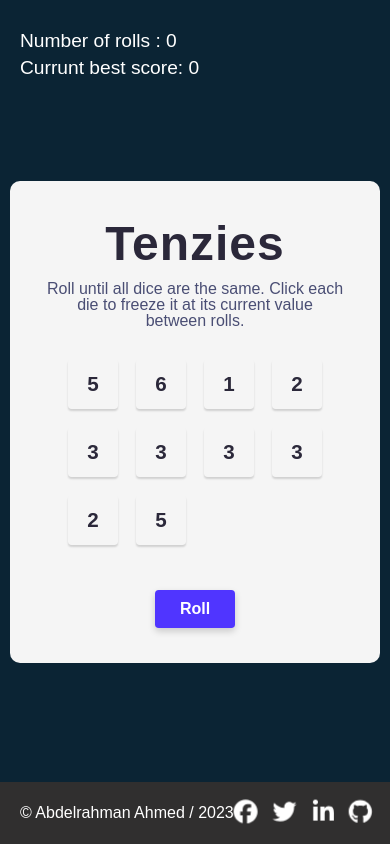
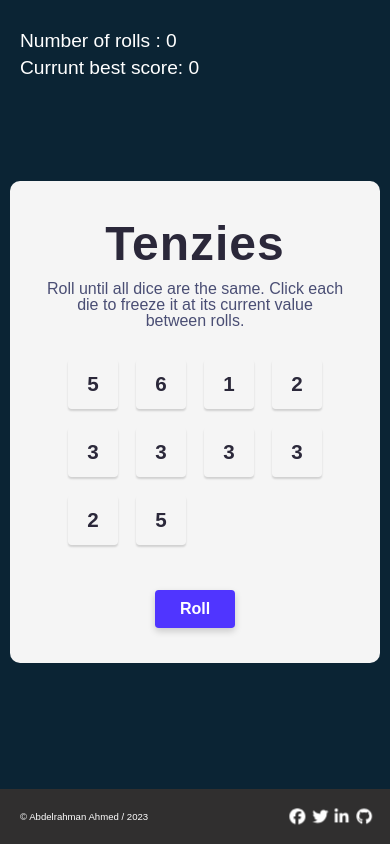
Before and after one commit to Abdo-Ahmed-cs/Tenzies, a React (Vite) app: page / in a window 390 px wide. Built offline with nearby package versions, Linux system fonts and the light colour scheme.

Commit message:
editing footer style in mobile version

```diff
--- a/src/styles/style.css
+++ b/src/styles/style.css
@@ -7,6 +7,7 @@
   background-color: #0B2434;
   position: relative;
   overflow: hidden;
+  padding: 0 10px;
 }
 .game__score {
   position: absolute;
@@ -118,4 +119,11 @@
     justify-items: center;
     margin: 20px 0;
   }
+  .game__credentials {
+    font-size: 0.6rem;
+  }
+  .game__media {
+    font-size: 0.8rem;
+    gap: 10px;
+  }
 }/*# sourceMappingURL=style.css.map */
--- a/src/styles/style.scss
+++ b/src/styles/style.scss
@@ -9,6 +9,7 @@
     background-color: $clr-bg;
     position: relative;
     overflow: hidden;
+    padding: 0 10px;
 
     &__score {
         position: absolute;
@@ -129,5 +130,14 @@
             justify-items: center;
             margin: 20px 0;
         }
+
+        &__credentials {
+            font-size: 0.6rem;
+        }
+
+        &__media {
+            font-size: 0.8rem;
+            gap: 10px;
+        }
     }
 }
```
Also changed, not shown: 1 other file (tests, documents, lock files or other folders).
